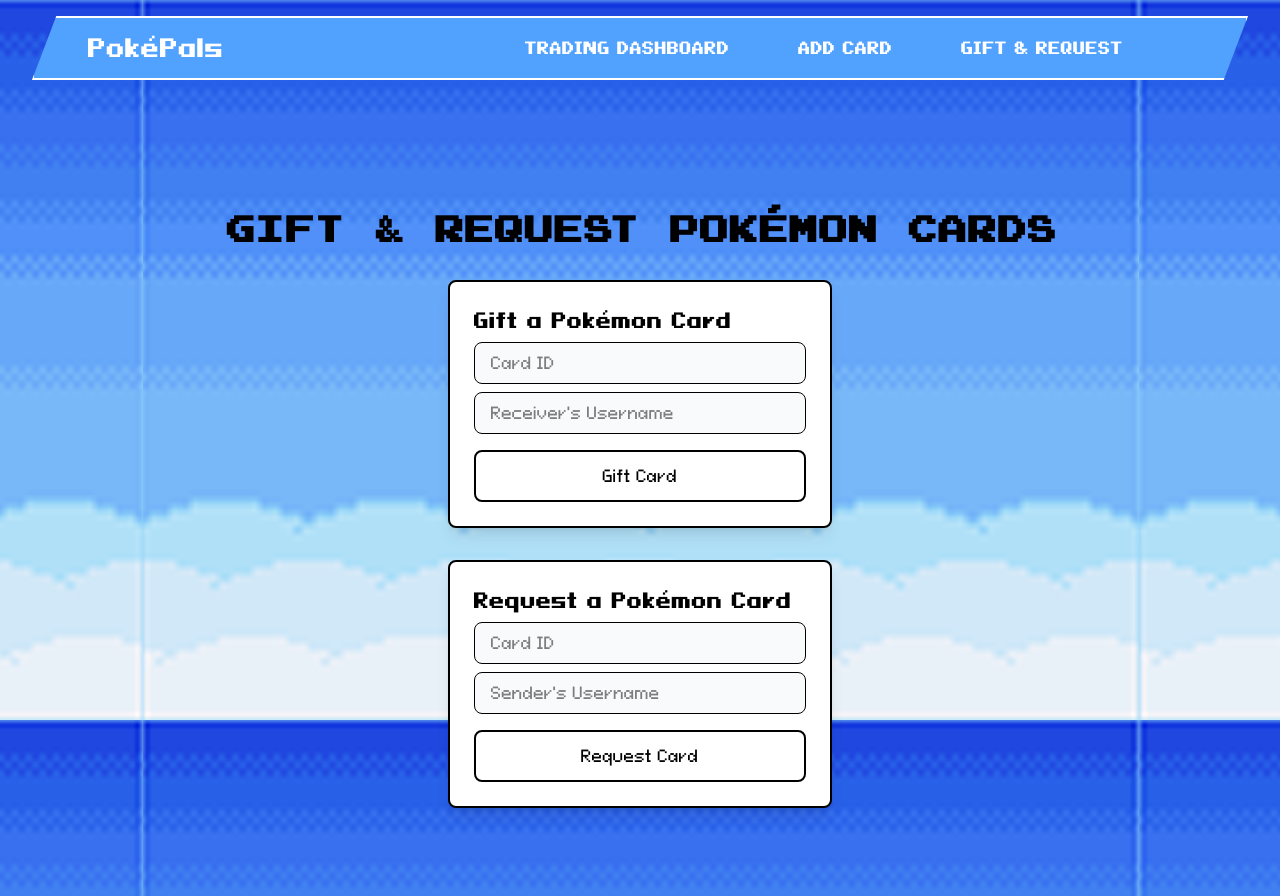
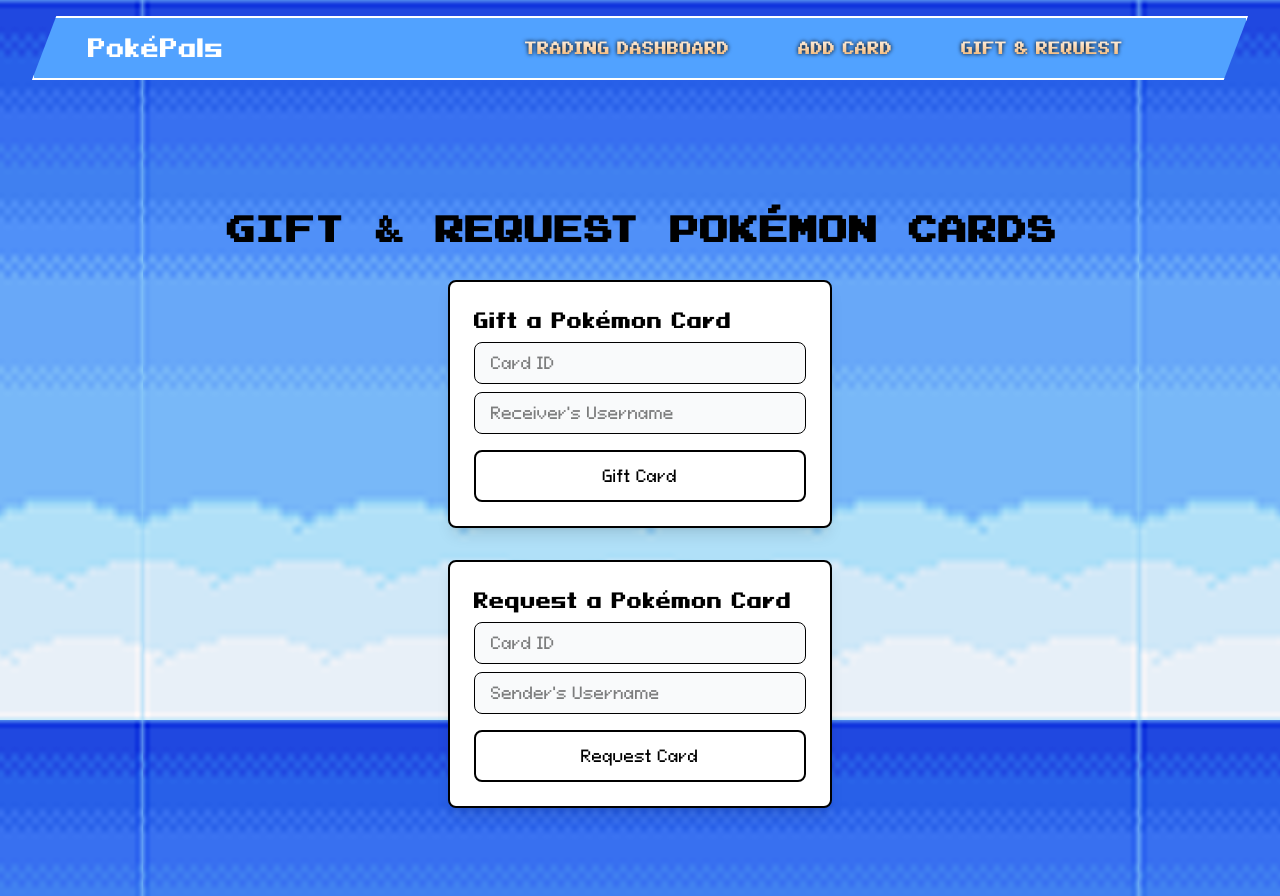
Before and after one commit to sabrina-xing/pokemon, a Next.js app in the folder client/: page /gift-request in a window 1280 px wide. Built offline with nearby package versions, Linux system fonts and the light colour scheme.

Commit message:
unique username

```diff
--- a/client/src/app/api/auth/[...nextauth]/route.ts
+++ b/client/src/app/api/auth/[...nextauth]/route.ts
@@ -18,7 +18,7 @@
             throw new Error("Missing email or password");
           }
 
-          // ✅ Query MySQL `account` table for user
+          // Query MySQL `account` table for user
           const [users]: any[] = await pool.query("SELECT * FROM account WHERE email = ?", [credentials.email]);
 
           if (users.length === 0) {
@@ -27,7 +27,7 @@
 
           const user = users[0];
 
-          // ✅ Validate password
+          // Validate password
           const isMatch = await bcrypt.compare(credentials.password, user.usr_password);
           if (!isMatch) {
             throw new Error("Invalid credentials");
--- a/client/src/app/api/auth/signup/route.ts
+++ b/client/src/app/api/auth/signup/route.ts
@@ -2,7 +2,7 @@
 import bcrypt from "bcrypt";
 import pool from "../../../../../lib/db"; // MySQL connection
 
-// ✅ MySQL Table Schema (for reference)
+// MySQL Table Schema (for reference)
 // CREATE TABLE account (
 //     uid INT AUTO_INCREMENT PRIMARY KEY,
 //     username VARCHAR(40) NOT NULL,
@@ -16,21 +16,26 @@
     try {
         const { name, email, password } = await req.json();
 
-        // ✅ Check if user already exists
-        const [existingUsers]: any[] = await pool.query("SELECT * FROM account WHERE email = ?", [email]);
-        if (existingUsers.length > 0) {
-            return NextResponse.json({ error: "User already exists" }, { status: 400 });
+        // Check if email already exists
+        const [existingEmail]: any[] = await pool.query("SELECT * FROM account WHERE email = ?", [email]);
+        if (existingEmail.length > 0) {
+            return NextResponse.json({ error: "Email already in use" }, { status: 400 });
         }
 
-        // ✅ Hash the password
+        // Check if username already exists
+        const [existingUsername]: any[] = await pool.query("SELECT * FROM account WHERE username = ?", [name]);
+        if (existingUsername.length > 0) {
+            return NextResponse.json({ error: "Username already taken" }, { status: 400 });
+        }
+
+        // Hash the password
         const hashedPassword = await bcrypt.hash(password, 10);
 
-        // ✅ Insert user into MySQL database
-        await pool.query("INSERT INTO account (username, email, usr_password) VALUES (?, ?, ?)", [
-            name,
-            email,
-            hashedPassword,
-        ]);
+        // Insert user into MySQL database
+        await pool.query(
+            "INSERT INTO account (username, email, usr_password) VALUES (?, ?, ?)",
+            [name, email, hashedPassword]
+        );
 
         return NextResponse.json({ message: "User created successfully" });
     } catch (error) {
--- /dev/null
+++ b/client/src/app/components/client-layout.tsx
@@ -0,0 +1,24 @@
+"use client";
+
+import { usePathname } from "next/navigation";
+import Navbar from "./navbar";
+
+export default function ClientLayout({
+  children,
+}: {
+  children: React.ReactNode;
+}) {
+  const pathname = usePathname();
+  const hideNavbar = pathname === "/login" || pathname === "/signup";
+
+  return (
+    <>
+      {!hideNavbar && (
+        <div className="relative p-4">
+          <Navbar />
+        </div>
+      )}
+      <main>{children}</main>
+    </>
+  );
+}
--- a/client/src/app/components/navbar.tsx
+++ b/client/src/app/components/navbar.tsx
@@ -15,9 +15,27 @@
         <h1 className="text-2xl font-bold">PokéPals</h1>
 
         <div className="flex w-2/3 justify-evenly font-bold">
-          <a href="/dashboard" className="hover:text-gray-300">TRADING DASHBOARD</a>
-          <a href="/add-card" className="hover:text-gray-300">ADD CARD</a>
-          <a href="/gift-request" className="hover:text-gray-300">GIFT & REQUEST</a>
+          <a
+            href="/dashboard"
+            className="bg-gradient-to-b from-white to-[#F0A850] bg-clip-text text-transparent hover:opacity-80 fix-stroke drop-shadow-[0_0_2px_black]"
+          >
+            TRADING DASHBOARD
+          </a>
+
+          <a
+            href="/add-card"
+            className="bg-gradient-to-b from-white to-[#F0A850] bg-clip-text text-transparent hover:opacity-80 drop-shadow-[0_0_2px_black]"
+          >
+            ADD CARD
+          </a>
+
+          <a
+            href="/gift-request"
+            className="bg-gradient-to-b from-white to-[#F0A850] bg-clip-text text-transparent hover:opacity-80 drop-shadow-[0_0_2px_black]"
+          >
+            GIFT & REQUEST
+          </a>
+
           {/* <a href="/profile" className="hover:text-gray-300">PROFILE</a> */}
         </div>
       </div>
--- a/client/src/app/gift-request/page.tsx
+++ b/client/src/app/gift-request/page.tsx
@@ -28,7 +28,7 @@
       const data = await response.json();
       if (!response.ok) throw new Error(data.error || "Failed to gift card.");
 
-      setMessage(`✅ Successfully gifted card ${cardId} to ${receiverUsername}!`);
+      setMessage(`Successfully gifted card ${cardId} to ${receiverUsername}!`);
     } catch (err) {
       setError("Error gifting card. Please try again.");
       console.error(err);
@@ -53,7 +53,7 @@
       const data = await response.json();
       if (!response.ok) throw new Error(data.error || "Failed to request card.");
 
-      setMessage(`✅ Successfully requested card ${requestCardId} from ${senderUsername}!`);
+      setMessage(`Successfully requested card ${requestCardId} from ${senderUsername}!`);
     } catch (err) {
       setError("Error requesting card. Please try again.");
       console.error(err);
--- a/client/src/app/globals.css
+++ b/client/src/app/globals.css
@@ -30,7 +30,7 @@
 :root {
   --background: #ffffff;
   --foreground: #171717;
-  --font-sans: "PixeloidSans", sans-serif; /* ✅ Correct font definition */
+  --font-sans: "PixeloidSans", sans-serif; /* Correct font definition */
   --font-mono: "Joystix", monospace;
 }
 
@@ -46,7 +46,7 @@
 body {
   background-color: var(--background);
   color: var(--foreground);
-  font-family: var(--font-sans); /* ✅ Apply custom font */
+  font-family: var(--font-sans); /* Apply custom font */
 }
 
 /* Ensure Custom Fonts Load */
@@ -84,3 +84,7 @@
 .font-joystix {
   font-family: "Joystix", sans-serif;
 }
+
+.fix-stroke {
+  paint-order: stroke fill;
+}
--- a/client/src/app/layout.tsx
+++ b/client/src/app/layout.tsx
@@ -1,7 +1,80 @@
+// import type { Metadata } from "next";
+// import { Geist, Geist_Mono } from "next/font/google";
+// import "./globals.css";
+// import Navbar from "./components/navbar";
+
+// export const metadata: Metadata = {
+//   title: "PokéPals",
+//   description: "A place to trade Pokémon cards!",
+// };
+
+// export default function RootLayout({
+//   children,
+// }: Readonly<{
+//   children: React.ReactNode;
+// }>) {
+//   return (
+//     <html lang="en">
+//       <body className="font-sans antialiased"
+//         style={{ backgroundImage: "url('/bgs/dashboard.png')" }}>
+//         <div className="relative p-4">
+//           <Navbar />
+//         </div>
+//         <main>{children}</main>
+//       </body>
+//     </html >
+//   );
+// }
+
+// app/layout.tsx or app/RootLayout.tsx
+// import type { Metadata } from "next";
+// import { Geist, Geist_Mono } from "next/font/google";
+// import "./globals.css";
+// import Navbar from "./components/navbar";
+// import { usePathname } from "next/navigation";
+// import { ReactNode } from "react";
+
+// export const metadata: Metadata = {
+//   title: "PokéPals",
+//   description: "A place to trade Pokémon cards!",
+// };
+
+// // Wrap RootLayout in a client component to use hooks
+// export default function RootLayout({
+//   children,
+// }: {
+//   children: ReactNode;
+// }) {
+//   return (
+//     <html lang="en">
+//       <body className="font-sans antialiased" style={{ backgroundImage: "url('/bgs/dashboard.png')" }}>
+//         <BodyWithNavbar>{children}</BodyWithNavbar>
+//       </body>
+//     </html>
+//   );
+// }
+
+// // 👇 this is now a client component so we can use usePathname()
+// function BodyWithNavbar({ children }: { children: ReactNode }) {
+//   const pathname = usePathname();
+//   const hideNavbar = pathname === "/login" || pathname === "/signup";
+
+//   return (
+//     <>
+//       {!hideNavbar && (
+//         <div className="relative p-4">
+//           <Navbar />
+//         </div>
+//       )}
+//       <main>{children}</main>
+//     </>
+//   );
+// }
+
+// app/layout.tsx
 import type { Metadata } from "next";
-import { Geist, Geist_Mono } from "next/font/google";
 import "./globals.css";
-import Navbar from "./components/navbar";
+import ClientLayout from "./components/client-layout";
 
 export const metadata: Metadata = {
   title: "PokéPals",
@@ -10,18 +83,17 @@
 
 export default function RootLayout({
   children,
-}: Readonly<{
+}: {
   children: React.ReactNode;
-}>) {
+}) {
   return (
     <html lang="en">
-      <body className="font-sans antialiased"
-        style={{ backgroundImage: "url('/bgs/dashboard.png')" }}>
-        <div className="relative p-4">
-          <Navbar />
-        </div>
-        <main>{children}</main>
+      <body
+        className="font-sans antialiased"
+        style={{ backgroundImage: "url('/bgs/dashboard.png')" }}
+      >
+        <ClientLayout>{children}</ClientLayout>
       </body>
-    </html >
+    </html>
   );
 }
--- a/client/src/app/signup/page.tsx
+++ b/client/src/app/signup/page.tsx
@@ -4,7 +4,7 @@
 import { useRouter } from "next/navigation";
 
 export default function Signup() {
-    const [name, setName] = useState(""); // 🔹 Added name field
+    const [name, setName] = useState(""); // Added name field
     const [email, setEmail] = useState("");
     const [password, setPassword] = useState("");
     const [confirmPassword, setConfirmPassword] = useState("");
@@ -15,7 +15,7 @@
         e.preventDefault();
         setError(null);
 
-        // 🔹 Validate inputs
+        // Validate inputs
         if (!name || !email || !password || !confirmPassword) {
             setError("Please fill out all fields.");
             return;
@@ -27,7 +27,7 @@
         }
 
         try {
-            const response = await fetch("/api/auth/signup", { // 🔹 Use correct API path
+            const response = await fetch("/api/auth/signup", { // Use correct API path
                 method: "POST",
                 headers: { "Content-Type": "application/json" },
                 body: JSON.stringify({ name, email, password }),
@@ -39,8 +39,8 @@
                 return;
             }
 
-            console.log("✅ User Created:", data);
-            router.push("/dashboard"); // 🔹 Redirect to dashboard page after successful signup
+            console.log("User Created:", data);
+            router.push("/dashboard"); // Redirect to dashboard page after successful signup
         } catch (err) {
             setError("Something went wrong.");
         }
@@ -62,7 +62,7 @@
                 <form onSubmit={handleSubmit} className="space-y-4">
                     <input
                         type="text"
-                        placeholder="Username" // 🔹 Added username field
+                        placeholder="Username" // Added username field
                         value={name}
                         onChange={(e) => setName(e.target.value)}
                         required
```
